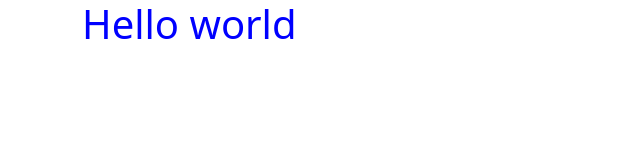
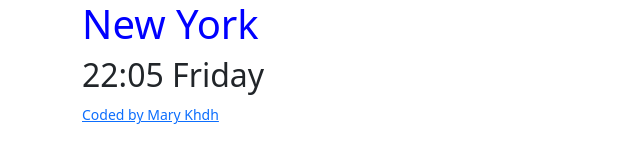
Before and after one commit to marykhdh/weather-app, a plain HTML site: page index.html in a window 1280 px wide. Shown: the whole page, without its empty margins (0-640 px from the left). Drawn offline with nearby package versions, Linux system fonts and the light colour scheme.

Commit message:
checking the code

```diff
--- a/index.html
+++ b/index.html
@@ -11,13 +11,25 @@
 <body>
     <div class="container">
    <h1>
-    Hello world
+    New York
    </h1>
-   </div>
+<h2>
+    22:05 Friday
+</h2>
 
 
 
 
+
+
+
+
+<div>
+    <small>
+        <a href="" >Coded by Mary Khdh </a>
+    </small>
+</div>
+   </div>
     <script src="new.js"></script>
 </body>
 
```
